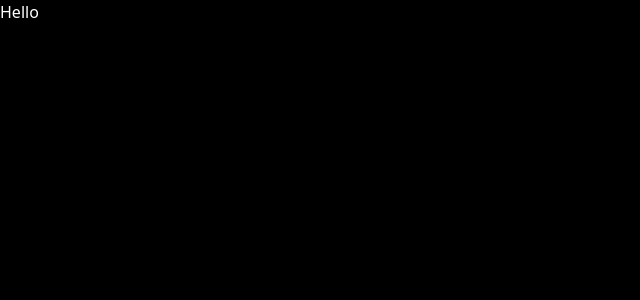
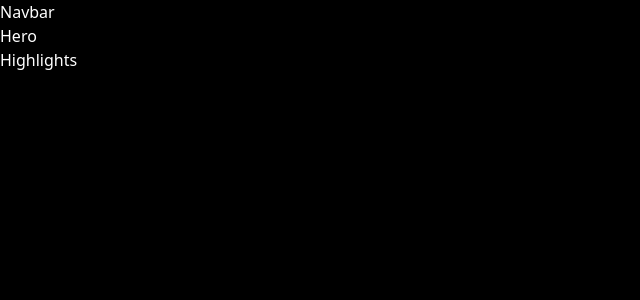
Before and after one commit to laironcosta1994/Three.js-for-dynamic-3D-models-of-the-iPhone-15, a React (Vite) app: page / in a window 1280 px wide. Shown: the top 300 px of the page, without its empty margins (0-640 px from the left). Built offline with nearby package versions, Linux system fonts and the light colour scheme.

Commit message:
basic component created

```diff
--- a/src/App.jsx
+++ b/src/App.jsx
@@ -1,7 +1,15 @@
+import Hero from "./components/Hero";
+import Highlights from "./components/Highlights";
+import Navbar from "./components/Navbar";
+
 const App = () => {
   return (
     <>
-      <h1>Hello</h1>
+      <main className="bg-black">
+        <Navbar />
+        <Hero />
+        <Highlights />
+      </main>
     </>
   );
 };
--- /dev/null
+++ b/src/components/Hero.jsx
@@ -0,0 +1,5 @@
+const Hero = () => {
+  return <div>Hero</div>;
+};
+
+export default Hero;
--- /dev/null
+++ b/src/components/Highlights.jsx
@@ -0,0 +1,5 @@
+const Highlights = () => {
+  return <div>Highlights</div>;
+};
+
+export default Highlights;
--- /dev/null
+++ b/src/components/Navbar.jsx
@@ -0,0 +1,5 @@
+const Navbar = () => {
+  return <div>Navbar</div>;
+};
+
+export default Navbar;
```
